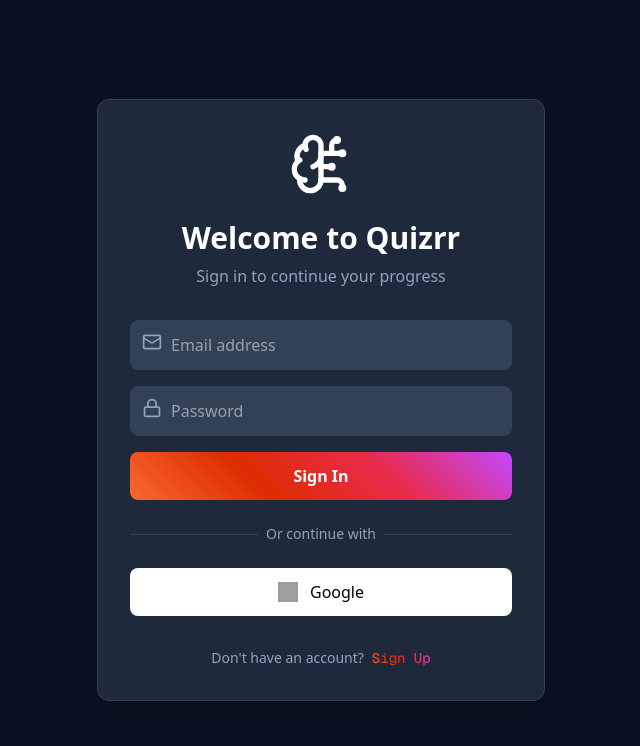
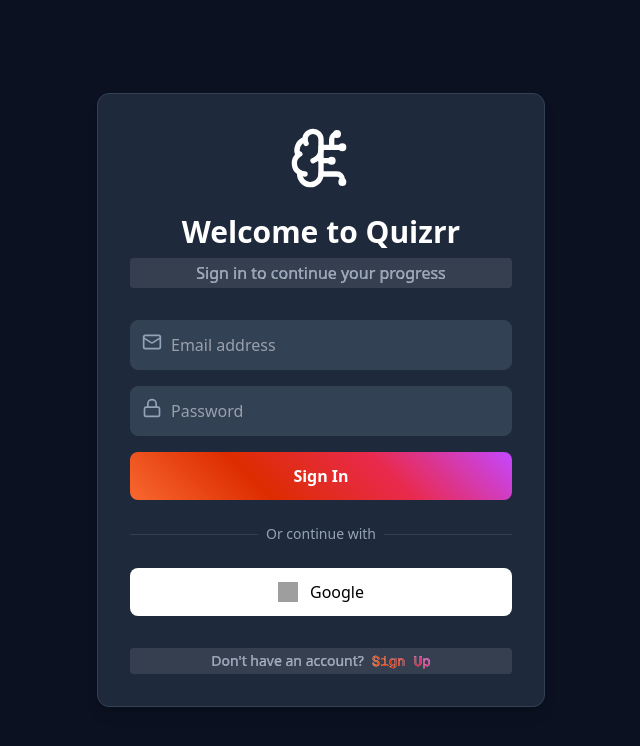
Before and after one commit to UMBEC404/QuizApp, a Next.js app: page /login in a window 1280 px wide. Shown: the top 746 px of the page, without its empty margins (319-959 px from the left). Built offline with nearby package versions, Linux system fonts and the light colour scheme; no server answers; grey boxes are pictures that could not be loaded.

Commit message:
Update globals.css p tag

```diff
--- a/src/app/globals.css
+++ b/src/app/globals.css
@@ -74,7 +74,7 @@
   background-repeat: no-repeat;
 }
 
-p.code {
+p {
   font-family: var(--font-mono), monospace;
   background-color: rgba(255, 255, 255, 0.1);
   padding: 0.2em 0.4em;
```
